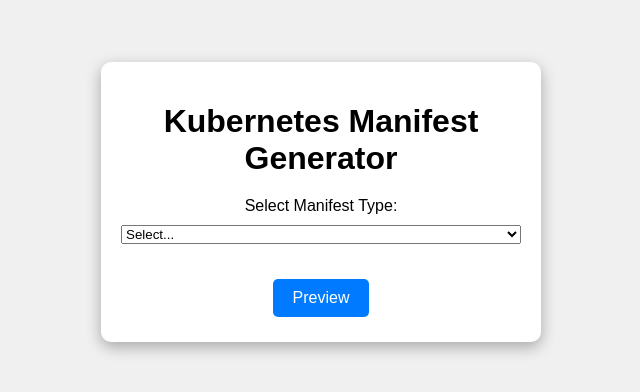
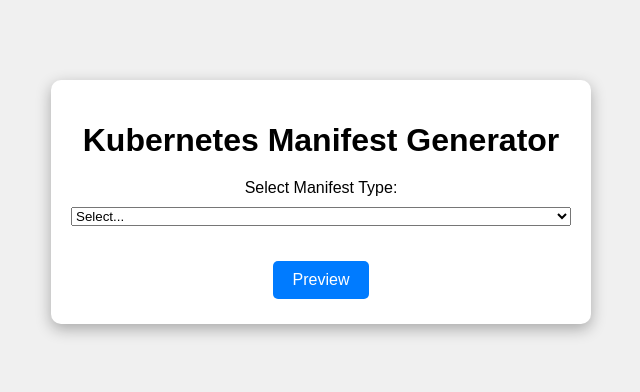
Before and after one commit to deeeye2/test-funct, a website: page public/index.html in a window 1280 px wide. Shown: the part 198-590 px from the top of the page, without its empty margins (319-959 px from the left). Drawn offline with Linux system fonts and the light colour scheme.

Commit message:
Update styles.css

```diff
--- a/public/styles.css
+++ b/public/styles.css
@@ -13,7 +13,7 @@
     border-radius: 10px;
     box-shadow: 0 5px 15px rgba(0,0,0,0.3);
     padding: 20px;
-    width: 400px;
+    width: 500px; /* Increased width */
     text-align: center;
 }
 
```
